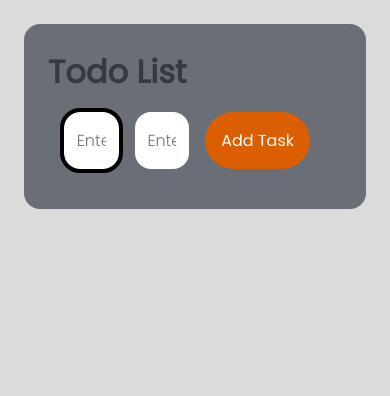
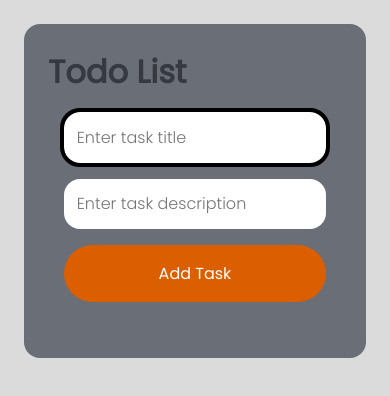
Before and after one commit to codersam10/todo-list-react, a React (Vite) app: page / in a window 390 px wide. Shown: the top 396 px of the page. Built offline with nearby package versions, Linux system fonts and the light colour scheme.

Commit message:
style- make input box responsive for small screens

```diff
--- a/src/App.css
+++ b/src/App.css
@@ -176,4 +176,8 @@ h1 {
   .container {
     width: 100%;
   }
+  .input-container {
+    flex-direction: column;
+  }
+
 }
```
